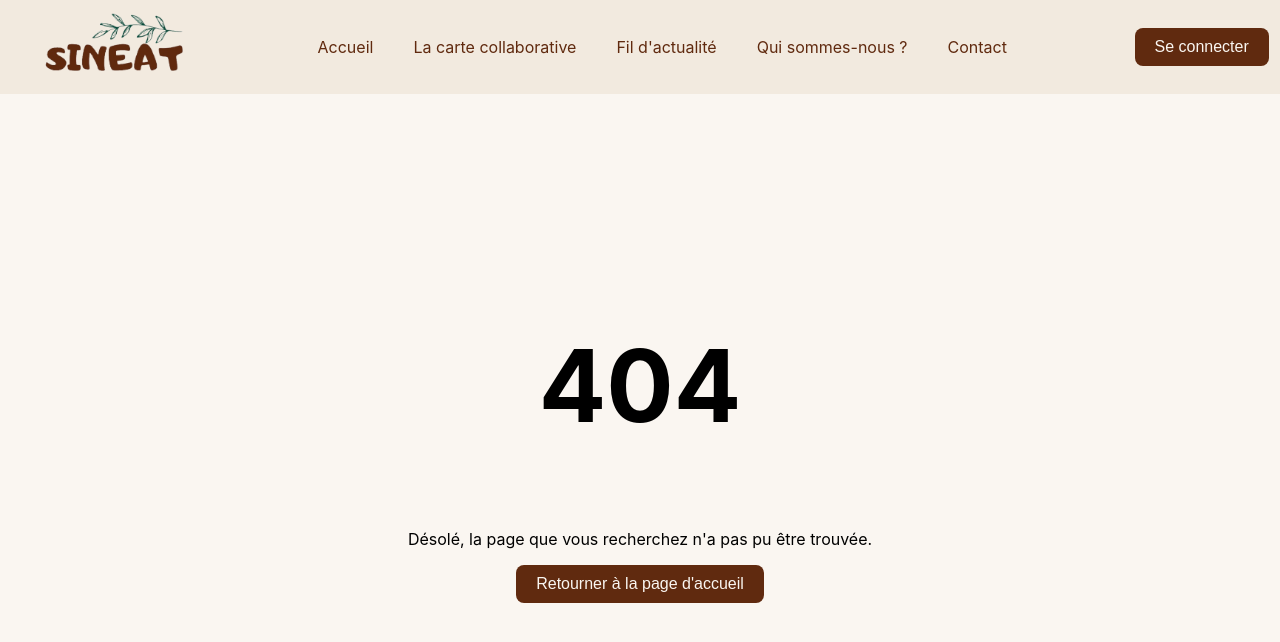
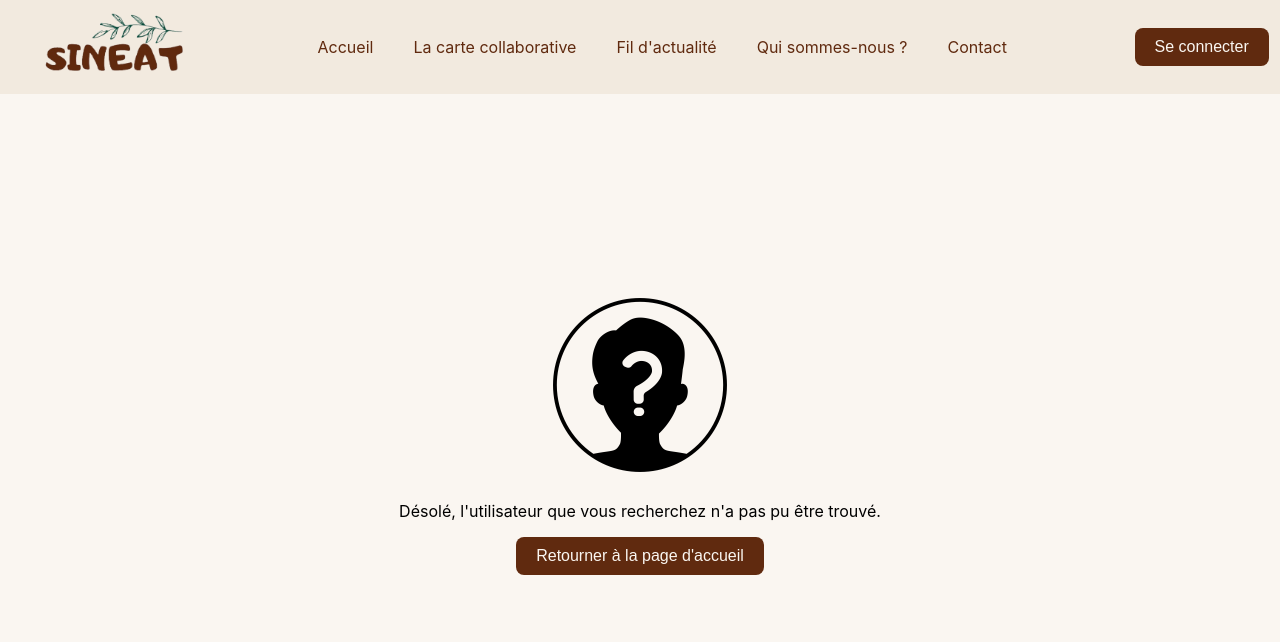
Before and after one commit to tdupuy2001/sineat, a React (Create React App) app in the folder Sprint 2/Phase 3/frontend/: page /unknown_user in a window 1280 px wide. Before the commit this address had no page. Shown: the top 642 px of the page. Built offline with nearby package versions, Linux system fonts and the light colour scheme.

Commit message:
gérer les routes pour les utilsateurs inconnus

```diff
--- a/Sprint 2/Phase 3/frontend/src/components/App.tsx
+++ b/Sprint 2/Phase 3/frontend/src/components/App.tsx
@@ -11,11 +11,12 @@ import About from '../screens/About/About';
 import Contact from '../screens/Contact/Contact';
 import Map from '../screens/Map/Map';
 import { User } from '../dto/User';
-import Navbar from './Navbar/Navbar';
 import Profile from '../screens/Profile/Profile.tsx';
-import Error404 from '../screens/Error/Error404.tsx';
+import Error404 from '../screens/Error/error_404/Error404.tsx';
 import UpdateProfile from '../screens/UpdateProfile/UpdateProfile.tsx';
 import ProtectedRoute from '../util/ProtectedRoute.tsx';
+import ProfileRoute from '../util/ProfileRoute.tsx';
+import UnknownUser from '../screens/Error/unknown_user/UnknownUser.tsx';
 
 
 
@@ -46,9 +47,10 @@ function App() {
         <Route path='/about' element={<About />} />
         <Route path='/map' element={<Map />} />
         <Route path='/contact' element={<Contact />} />
-        <Route path="/profile/:usernameLink" element={<ProtectedRoute><Profile/></ProtectedRoute>}/>
+        <Route path="/profile/:usernameLink" element={<ProfileRoute><ProtectedRoute><Profile/></ProtectedRoute></ProfileRoute>} />
         <Route path="/updateprofile/:usernameLink" element={<UpdateProfile/>} />
-        <Route path="*" element={<Error404/>}></Route>
+        <Route path="/unknown_user" element={<UnknownUser/>}></Route>
+        <Route path="/*" element={<Error404/>}></Route>
       </Routes>
     </div>
     </MyBlogContext.Provider>
--- a/Sprint 2/Phase 3/frontend/src/screens/Error/Error404.tsx
+++ b/Sprint 2/Phase 3/frontend/src/screens/Error/error_404/Error404.tsx
@@ -1,6 +1,6 @@
 import React from "react";
 import './Error404.css'
-import Navbar from "../../components/Navbar/Navbar";
+import Navbar from "../../../components/Navbar/Navbar";
 import { NavLink } from "react-router-dom";
 
 
--- /dev/null
+++ b/Sprint 2/Phase 3/frontend/src/screens/Error/unknown_user/UnknownUser.css
@@ -0,0 +1,31 @@
+.container-error-page {
+    width: 100%;
+    height: 100vh;
+    background-color: #FAF6F1;
+    padding-top: 110px; /* Ajoutez une valeur équivalente à la hauteur de la barre de navigation */
+
+  }
+
+.error-container {
+    width: 100%;
+    height: 80vh;
+    display: flex;
+    flex-direction: column;
+    align-items: center;
+    justify-content: center;
+  }
+
+#error-button {
+    background-color: #602A0F;
+    color: #FAF6F1;
+    border: none;
+    padding: 10px 20px;
+    cursor: pointer;
+    font-size: 16px;
+    border-radius: 8px;
+  }
+
+  #error-button:hover {
+    background-color: #8B4513;
+    color: white;
+  }
--- /dev/null
+++ b/Sprint 2/Phase 3/frontend/src/screens/Error/unknown_user/UnknownUser.ts
@@ -0,0 +1 @@
+export { UnknownUser } from "./UnknownUser.tsx";
--- /dev/null
+++ b/Sprint 2/Phase 3/frontend/src/screens/Error/unknown_user/UnknownUser.tsx
@@ -0,0 +1,28 @@
+import React from "react";
+import './UnknownUser.css'
+import Navbar from "../../../components/Navbar/Navbar";
+import { NavLink } from "react-router-dom";
+import Img from './unknown_user.png';
+
+
+export function UnknownUser() {
+
+
+  return (
+    <div className="container-error-page">
+      <Navbar></Navbar>
+      <div className="error-container">
+        <img src={Img}/>
+        <p id="text-error">Désolé, l'utilisateur que vous recherchez n'a pas pu être trouvé.</p>
+        <NavLink to="/">
+          <button id="error-button">Retourner à la page d'accueil</button>
+        </NavLink>
+      </div>
+    </div>
+
+
+
+  )
+}
+
+export default UnknownUser
--- /dev/null
+++ b/Sprint 2/Phase 3/frontend/src/util/ProfileRoute.tsx
@@ -0,0 +1,40 @@
+import React, { useEffect, useState } from "react";
+import { useNavigate, useParams } from "react-router-dom";
+import { UserService } from "../services/UserService";
+import { config } from "../config";
+import { Route, Routes } from 'react-router-dom';
+
+const ProfileRoute = (props: React.PropsWithChildren<{}>) => {
+    const navigate = useNavigate();
+    const [userExists, setUserExists] = useState(false);
+    const { usernameLink="" } = useParams()
+
+    const checkUser = () => {
+        const userService = new UserService(config.API_URL);
+
+        userService.getUser(usernameLink).then((response) => {
+        if (response.data!=null) {
+            setUserExists(true);
+        } else {
+            setUserExists(false);
+            navigate('/unknown_user');
+        }
+        });
+
+
+    };
+
+    useEffect(() => {
+        checkUser();
+    }, [usernameLink]);
+
+    return (
+        <React.Fragment>
+        {
+            userExists ? props.children : null
+        }
+        </React.Fragment>
+    );
+};
+
+export default ProfileRoute;
--- a/Sprint 2/Phase 3/frontend/src/util/ProtectedRoute.tsx
+++ b/Sprint 2/Phase 3/frontend/src/util/ProtectedRoute.tsx
@@ -16,7 +16,7 @@ const ProtectedRoute = (props: React.PropsWithChildren<{}>) => {
     }
     useEffect(() => {
             checkUserToken();
-        }, [isLoggedIn]);
+        }, [localStorage.getItem]);
 
 
 
```
Also changed, not shown: Sprint 2/Phase 3/frontend/src/screens/Error/error_404/Error404.css (renamed from Sprint 2/Phase 3/frontend/src/screens/Error/Error404.css), Sprint 2/Phase 3/frontend/src/screens/Error/error_404/Error404.ts (renamed from Sprint 2/Phase 3/frontend/src/screens/Error/Error404.ts), Sprint 2/Phase 3/frontend/src/screens/Error/unknown_user/unknown_user.png (added).
